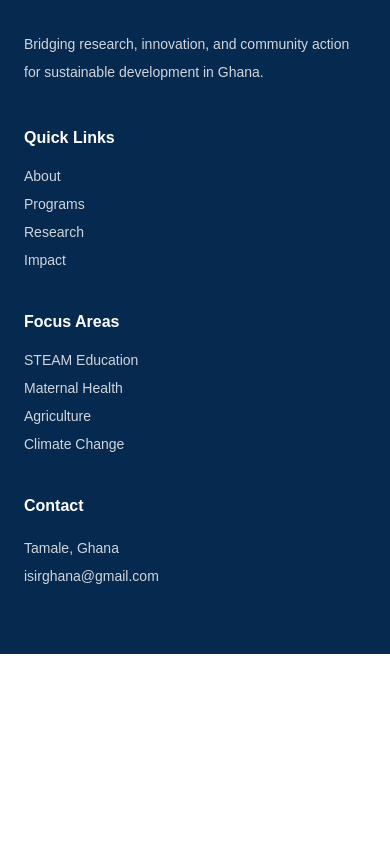
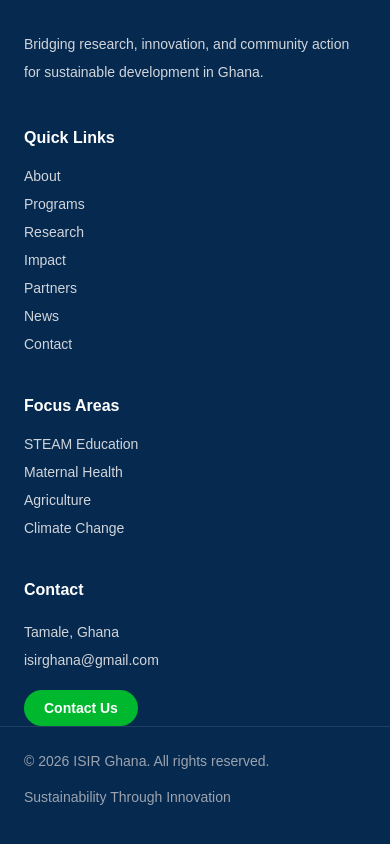
Before and after one commit to rashidasp28/isir-ghana-website, a Next.js app: page / in a window 390 px wide. Shown: the part 5431-6275 px from the top of the page. Before the commit the page ends 6085 px from the top, so only its background shows below. Built offline with nearby package versions, Linux system fonts and the light colour scheme.

Commit message:
Make footer links clickable and improve footer navigation

```diff
--- a/components/Footer.tsx
+++ b/components/Footer.tsx
@@ -1,10 +1,12 @@
 import Image from 'next/image'
+import Link from 'next/link'
 
 export default function Footer() {
   return (
     <footer className="bg-darkNavy text-white py-16 mt-20">
       <div className="container-width grid md:grid-cols-4 gap-10">
         <div>
+          <Link href="/">
             <Image
               src="/logo/isir-logo-white.png"
               alt="ISIR Ghana white logo"
@@ -12,6 +14,7 @@ export default function Footer() {
               height={60}
               className="h-14 w-auto object-contain mb-5"
             />
+          </Link>
 
           <p className="text-sm leading-7 text-gray-300">
             Bridging research, innovation, and community action for sustainable development in Ghana.
@@ -21,31 +24,42 @@ export default function Footer() {
         <div>
           <h4 className="font-semibold mb-4">Quick Links</h4>
           <ul className="space-y-2 text-gray-300 text-sm">
-            <li>About</li>
-            <li>Programs</li>
-            <li>Research</li>
-            <li>Impact</li>
+            <li><Link href="/about" className="hover:text-primaryGreen transition">About</Link></li>
+            <li><Link href="/programs" className="hover:text-primaryGreen transition">Programs</Link></li>
+            <li><Link href="/research" className="hover:text-primaryGreen transition">Research</Link></li>
+            <li><Link href="/impact" className="hover:text-primaryGreen transition">Impact</Link></li>
+            <li><Link href="/partners" className="hover:text-primaryGreen transition">Partners</Link></li>
+            <li><Link href="/news" className="hover:text-primaryGreen transition">News</Link></li>
+            <li><Link href="/contact" className="hover:text-primaryGreen transition">Contact</Link></li>
           </ul>
         </div>
 
         <div>
           <h4 className="font-semibold mb-4">Focus Areas</h4>
           <ul className="space-y-2 text-gray-300 text-sm">
-            <li>STEAM Education</li>
-            <li>Maternal Health</li>
-            <li>Agriculture</li>
-            <li>Climate Change</li>
+            <li><Link href="/programs" className="hover:text-primaryGreen transition">STEAM Education</Link></li>
+            <li><Link href="/programs" className="hover:text-primaryGreen transition">Maternal Health</Link></li>
+            <li><Link href="/programs" className="hover:text-primaryGreen transition">Agriculture</Link></li>
+            <li><Link href="/programs" className="hover:text-primaryGreen transition">Climate Change</Link></li>
           </ul>
         </div>
 
         <div>
           <h4 className="font-semibold mb-4">Contact</h4>
-          <p className="text-sm text-gray-300 leading-7">
+          <p className="text-sm text-gray-300 leading-7 mb-4">
             Tamale, Ghana
             <br />
             isirghana@gmail.com
           </p>
+          <Link href="/contact" className="inline-flex bg-primaryGreen text-white px-5 py-2 rounded-full text-sm font-semibold hover:opacity-90 transition">
+            Contact Us
+          </Link>
         </div>
+      </div>
+
+      <div className="container-width border-t border-white/10 mt-12 pt-6 text-sm text-gray-400 flex flex-col md:flex-row justify-between gap-4">
+        <p>© {new Date().getFullYear()} ISIR Ghana. All rights reserved.</p>
+        <p>Sustainability Through Innovation</p>
       </div>
     </footer>
   )
```
Lines whose indentation alone changed are shown as unchanged.
